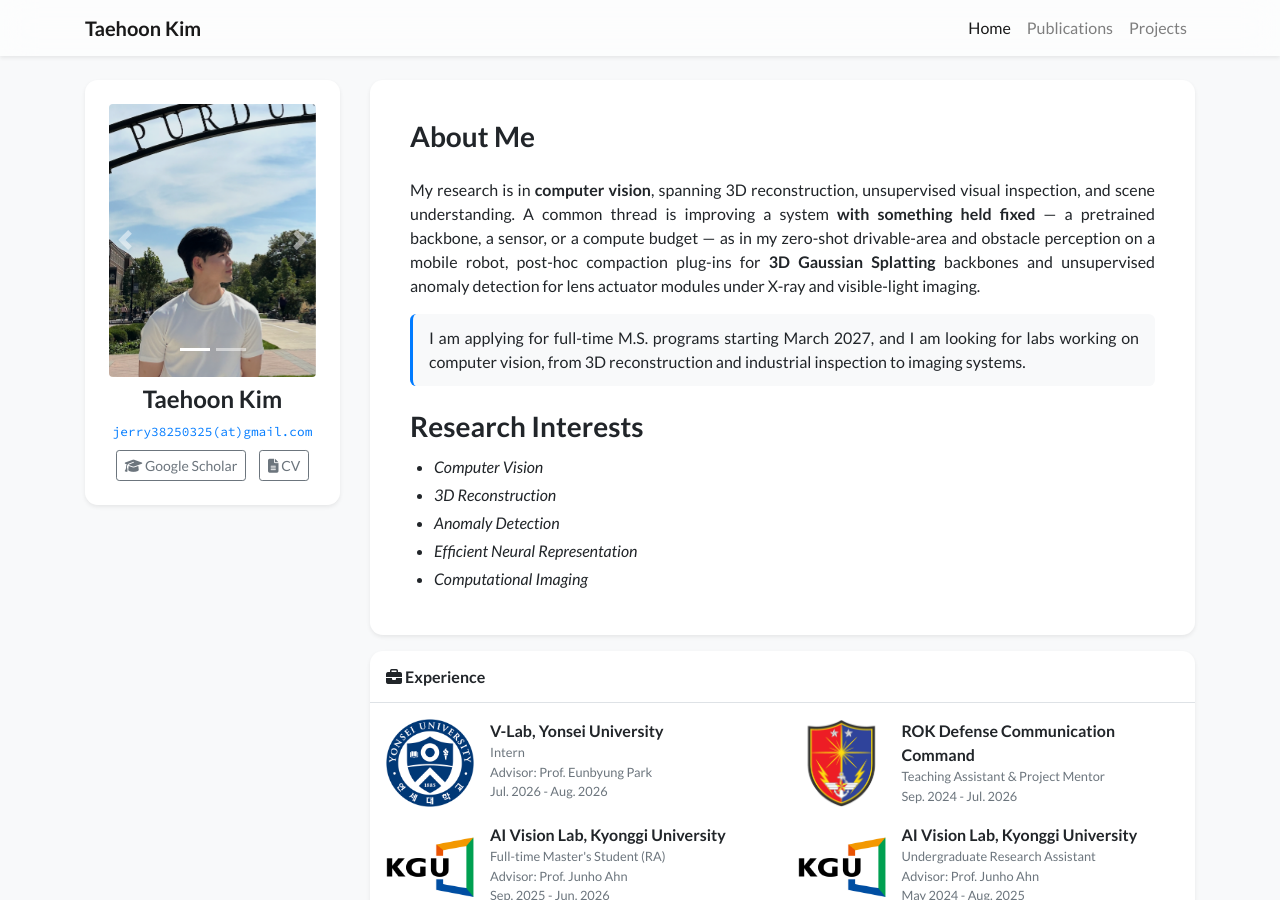
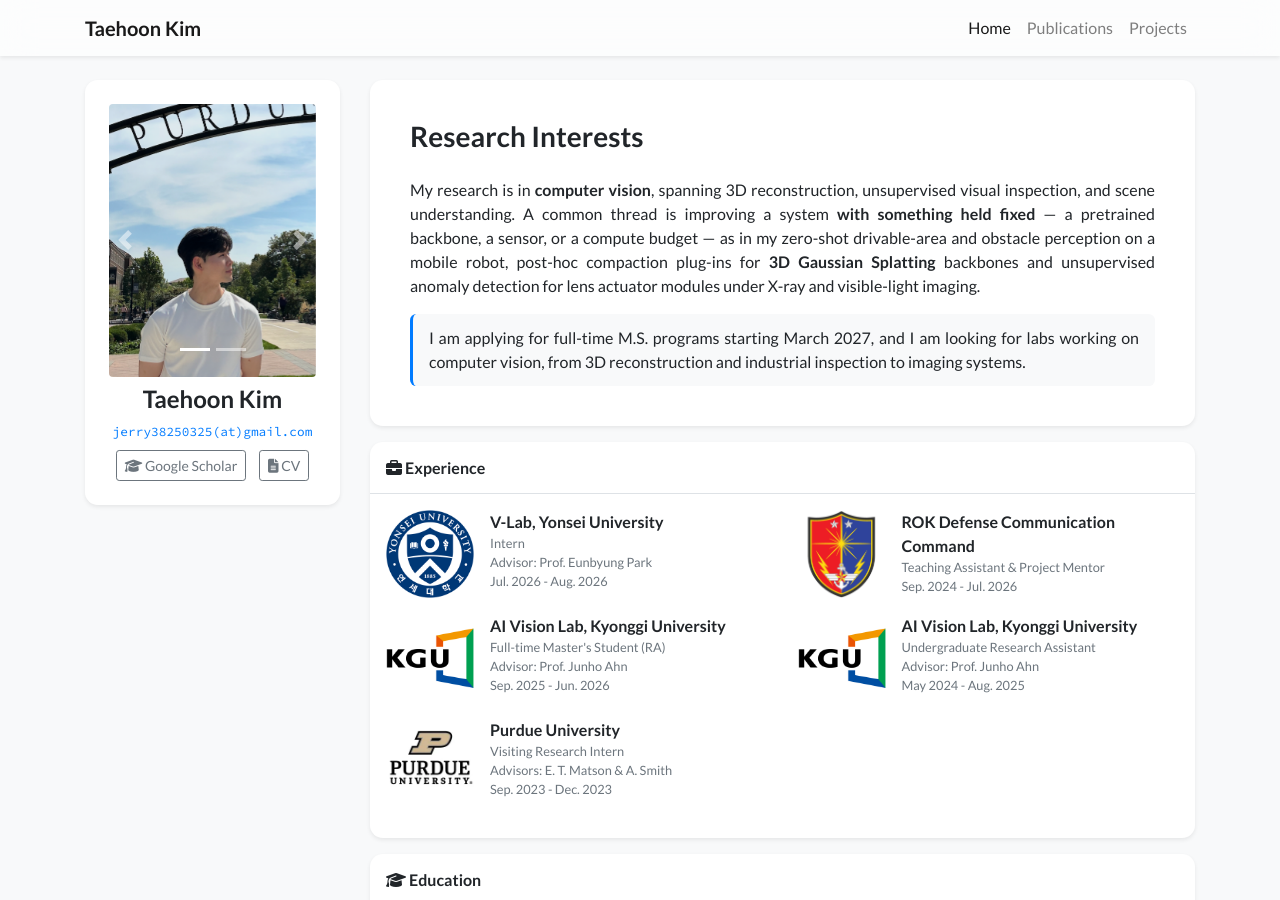
Before and after one commit to Maruu0127/Maruu0127.github.io, a Jekyll site: the page built from index.html, in a window 1280 px wide and 900 px high. Built offline with Jekyll 4.4.1, drawn with Linux system fonts in a browser that asks for light colours; nearby versions of some CDN libraries; a style sheet for code colours, icons or effects is not loaded.

Commit message:
Rename About Me card to Research Interests and drop keyword list
Co-Authored-By: Claude Opus 5 <noreply@anthropic.com>
Claude-Session: https://claude.ai/code/session_014CGLvkhKuEucVXJL1NhsCS

```diff
--- a/_data/profile.yml
+++ b/_data/profile.yml
@@ -27,14 +27,6 @@ short_bio: >-
     I am applying for full-time M.S. programs starting March 2027, and I am looking for labs
     working on computer vision, from 3D reconstruction and industrial inspection to imaging systems.
   </p>
-
-# --- 관심 연구 분야 (홈 화면 About Me 아래 카드에 표시) ---
-research_interests:
-- "Computer Vision"
-- "3D Reconstruction"
-- "Anomaly Detection"
-- "Efficient Neural Representation"
-- "Computational Imaging"
 
 portrait_url: /assets/images/photos/taehoon-kim.jpg
 # 프로필 사진 목록 (2장 이상이면 좌측 카드에 넘길 수 있는 캐러셀로 표시, 첫 번째가 기본 노출)
--- a/_includes/widgets/profile_card_bio_only.html
+++ b/_includes/widgets/profile_card_bio_only.html
@@ -5,7 +5,7 @@
             <div class="card-body p-4">
                 <div class="row px-3 pt-3">
                     <div class="col h3">
-                        About Me
+                        Research Interests
                     </div>
                 </div>
                 <div class="row p-3">
@@ -16,22 +16,6 @@
                     </div>
 
                 </div>
-                {% if site.data.profile.research_interests %}
-                <div class="row px-3 pt-2">
-                    <div class="col h3">
-                        Research Interests
-                    </div>
-                </div>
-                <div class="row px-3 pb-3 pt-1">
-                    <div class="col">
-                        <ul class="text-profile-bio mt-0 mb-0 pl-4">
-                            {% for interest in site.data.profile.research_interests %}
-                            <li class="mb-1 font-italic">{{ interest }}</li>
-                            {% endfor %}
-                        </ul>
-                    </div>
-                </div>
-                {% endif %}
             </div>
         </div>
     </div>
```
Also changed, not shown: 1 other file.
